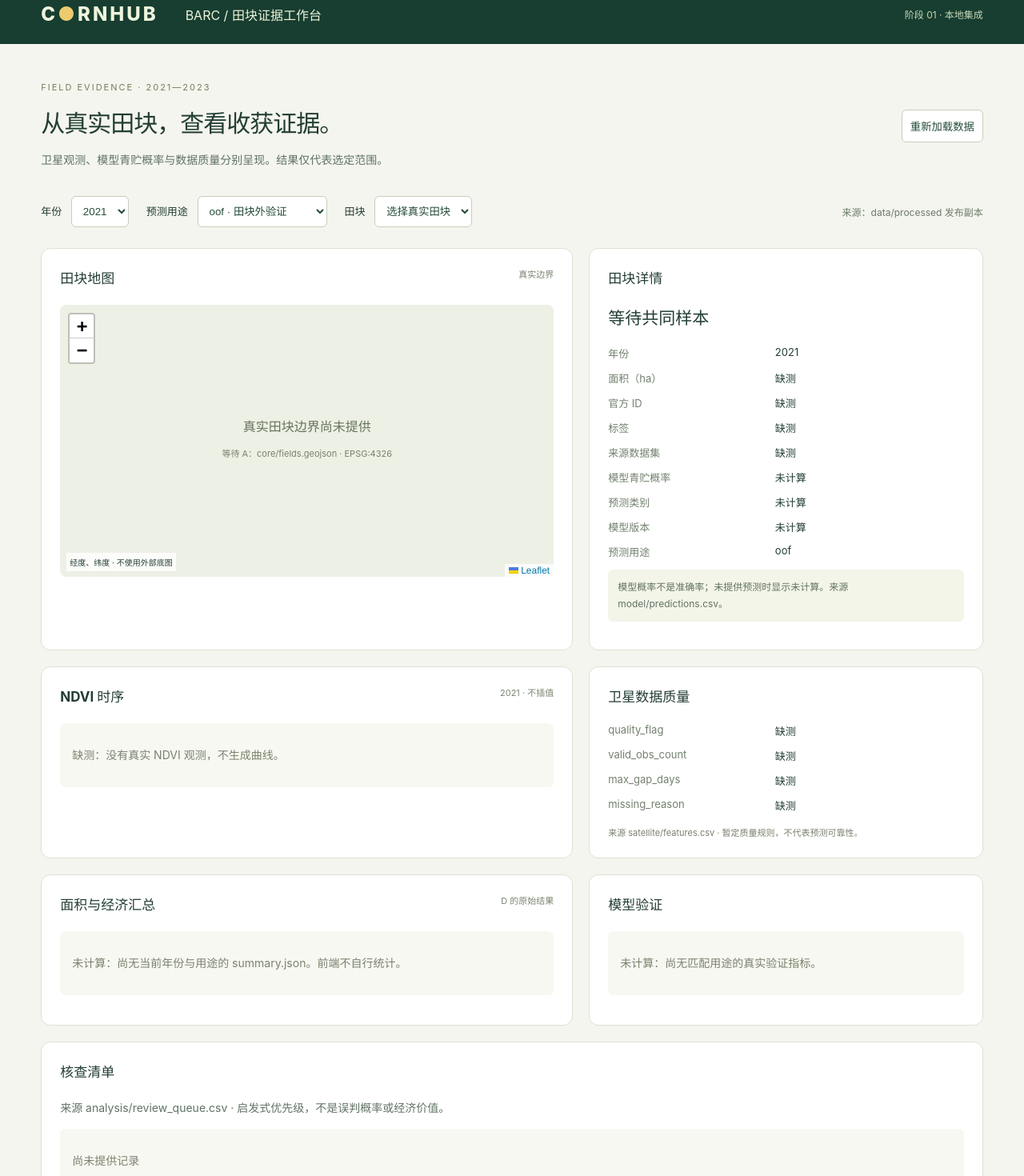
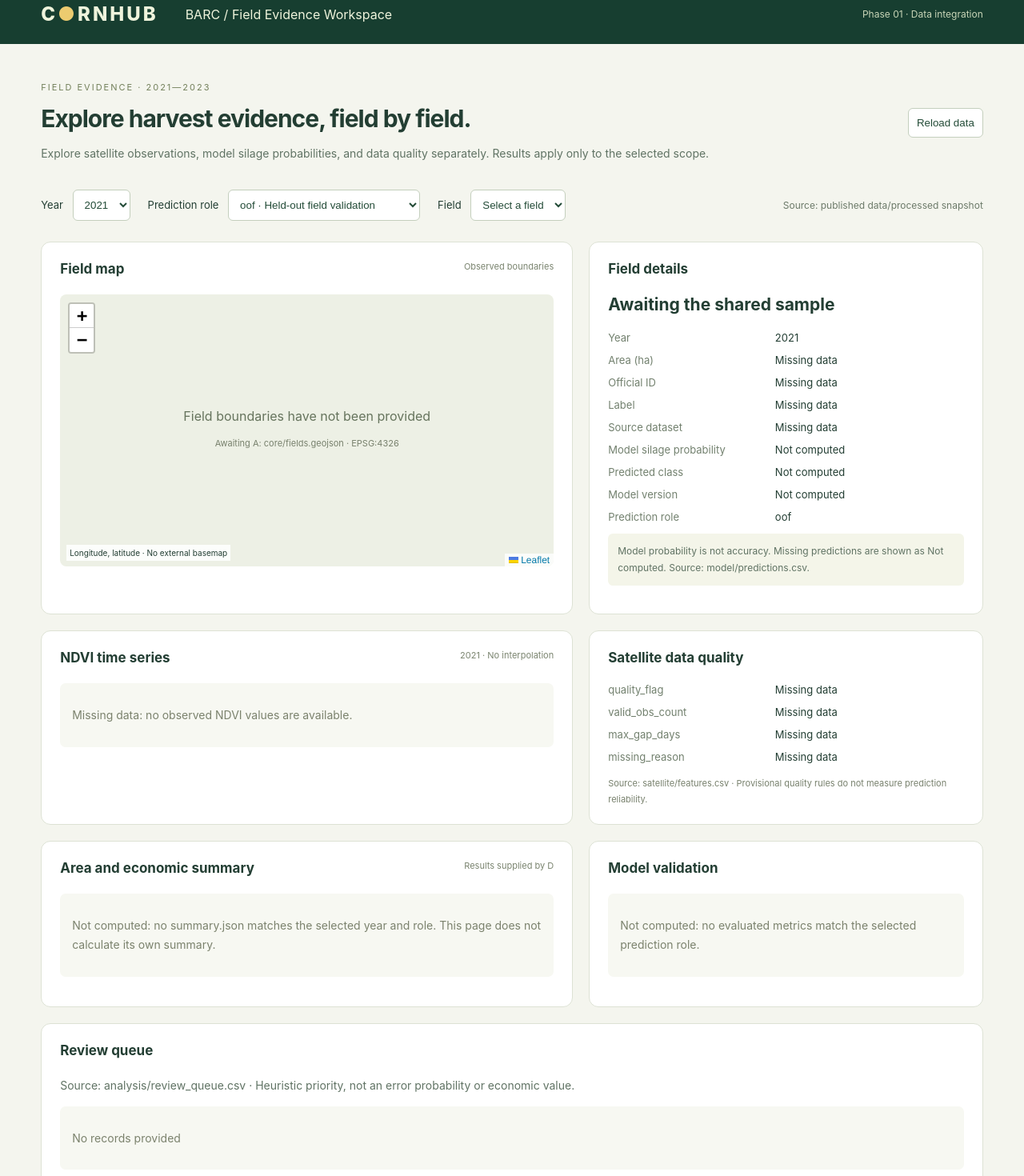
Before and after one commit to superboycyc-dot/CornHub, a React (Vite) app in the folder web/: page / in a window 1280 px wide. Shown: the part 20-1490 px from the top of the page at 80% size. Built offline with nearby package versions, Linux system fonts and the light colour scheme.

Commit message:
feat(web): translate evidence workspace and errors into English

```diff
--- a/web/index.html
+++ b/web/index.html
@@ -1,9 +1,9 @@
 <!doctype html>
-<html lang="zh-CN">
+<html lang="en">
   <head>
     <meta charset="UTF-8" />
     <meta name="viewport" content="width=device-width,initial-scale=1" />
-    <title>CornHub · 田块证据</title>
+    <title>CornHub · Field Evidence</title>
   </head>
   <body>
     <div id="root"></div>
--- a/web/src/data.js
+++ b/web/src/data.js
@@ -65,7 +65,8 @@ export function parse(name, text) {
     ],
   };
   for (const key of headers[name] || [])
-    if (!result.meta.fields?.includes(key)) throw Error(`缺少合同字段 ${key}`);
+    if (!result.meta.fields?.includes(key))
+      throw Error(`Missing contract field ${key}`);
   if (result.errors.length)
     throw Error(result.errors.map((e) => e.message).join("; "));
   return result.data;
@@ -77,7 +78,7 @@ export function unique(rows, keys) {
   const seen = new Set();
   for (const row of rows) {
     const key = JSON.stringify(keys.map((k) => row[k]));
-    if (seen.has(key)) throw Error(`重复键 ${keys.join("+")}: ${key}`);
+    if (seen.has(key)) throw Error(`Duplicate key ${keys.join("+")}: ${key}`);
     seen.add(key);
   }
   return rows;
@@ -95,12 +96,12 @@ export function validate(name, data) {
     unique(data, keys[name]);
     for (const row of data) {
       if (!row.field_id || !/^\d{4}$/.test(row.year))
-        throw Error("field_id/year 不符合合同");
+        throw Error("field_id/year does not meet the contract");
       if (
         "prediction_role" in row &&
         !["oof", "inference"].includes(row.prediction_role)
       )
-        throw Error("未知 prediction_role");
+        throw Error("Unknown prediction_role");
       for (const [k, min, max] of [
         ["p_silage", 0, 1],
         ["ndvi", -1, 1],
@@ -112,25 +113,25 @@ export function validate(name, data) {
             number(row[k]) < min ||
             number(row[k]) > max)
         )
-          throw Error(`${k} 超出范围`);
+          throw Error(`${k} out of range`);
     }
   }
   if (name === "core/fields.geojson") {
     if (data.type !== "FeatureCollection" || !Array.isArray(data.features))
-      throw Error("需要 FeatureCollection");
+      throw Error("Expected a FeatureCollection");
     unique(
       data.features.map((f) => f.properties),
       ["field_id"],
     );
     if (data.crs && !JSON.stringify(data.crs).match(/4326|CRS84/))
-      throw Error("边界必须为 EPSG:4326");
+      throw Error("Boundaries must use EPSG:4326");
     for (const f of data.features) {
       if (
         typeof f.properties?.field_id !== "string" ||
         !f.properties.field_id ||
         !["Polygon", "MultiPolygon"].includes(f.geometry?.type)
       )
-        throw Error("边界 ID/几何不符合合同");
+        throw Error("Boundary ID/geometry does not meet the contract");
       const walk = (c) => {
         if (typeof c[0] === "number") {
           if (
@@ -140,7 +141,7 @@ export function validate(name, data) {
             Math.abs(c[0]) > 180 ||
             Math.abs(c[1]) > 90
           )
-            throw Error("经纬度范围错误");
+            throw Error("Invalid longitude/latitude range");
         } else c.forEach(walk);
       };
       walk(f.geometry.coordinates);
@@ -158,7 +159,7 @@ export async function loadData() {
     return {
       data: {},
       errors: {
-        manifest: `清单加载失败：${e.message}；请运行 npm run sync:data`,
+        manifest: `Manifest loading failed: ${e.message}; ask the site maintainer to run npm run sync:data and republish`,
       },
     };
   }
@@ -167,7 +168,7 @@ export async function loadData() {
   await Promise.all(
     paths.map(async (name) => {
       if (manifest.files?.[name]?.status !== "available") {
-        errors[name] = "尚未提供";
+        errors[name] = "Not provided";
         return;
       }
       try {
@@ -175,7 +176,7 @@ export async function loadData() {
         if (!r.ok) throw Error(`HTTP ${r.status}`);
         data[name] = validate(name, parse(name, await r.text()));
       } catch (e) {
-        errors[name] = `加载失败：${e.message}`;
+        errors[name] = `Loading failed: ${e.message}`;
       }
     }),
   );
--- a/web/src/main.jsx
+++ b/web/src/main.jsx
@@ -4,7 +4,8 @@ import L from "leaflet";
 import "leaflet/dist/leaflet.css";
 import "./style.css";
 import { loadData, number, present } from "./data";
-const show = (v, missing = "缺测") => (present(v) ? String(v) : missing);
+const show = (v, missing = "Missing data") =>
+  present(v) ? String(v) : missing;
 function Map({ fields, onSelect, selected }) {
   const el = useRef(),
     map = useRef();
@@ -30,15 +31,17 @@ function Map({ fields, onSelect, selected }) {
   }, [fields, selected]);
   return (
     <div className="map-wrap">
-      <div ref={el} className="map" aria-label="田块地图" />
+      <div ref={el} className="map" aria-label="Field map" />
       {!fields?.features.length && (
         <div className="map-empty">
-          真实田块边界尚未提供
+          Field boundaries have not been provided
           <br />
-          <small>等待 A：core/fields.geojson · EPSG:4326</small>
+          <small>Awaiting A: core/fields.geojson · EPSG:4326</small>
         </div>
       )}
-      <span className="map-note">经度、纬度 · 不使用外部底图</span>
+      <span className="map-note">
+        Longitude, latitude · No external basemap
+      </span>
     </div>
   );
 }
@@ -50,7 +53,11 @@ function Curve({ rows }) {
         a.date.localeCompare(b.date) || a.scene_id.localeCompare(b.scene_id),
     );
   if (!good.length)
-    return <p className="empty">缺测：没有真实 NDVI 观测，不生成曲线。</p>;
+    return (
+      <p className="empty">
+        Missing data: no observed NDVI values are available.
+      </p>
+    );
   const dates = good.map((r) => Date.parse(r.date)),
     min = Math.min(...dates),
     max = Math.max(...dates);
@@ -59,7 +66,7 @@ function Curve({ rows }) {
       <svg
         viewBox="0 0 640 190"
         role="img"
-        aria-label="真实 NDVI 观测点；不插值、不连线"
+        aria-label="Observed NDVI points; no interpolation or connecting lines"
       >
         <line x1="40" y1="10" x2="40" y2="165" stroke="#aaa" />
         <line x1="40" y1="165" x2="620" y2="165" stroke="#aaa" />
@@ -77,7 +84,8 @@ function Curve({ rows }) {
             fill={number(r.valid_pixel_fraction) >= 0.5 ? "#286c53" : "#a36c31"}
           >
             <title>
-              {r.date} NDVI={r.ndvi} 有效比例={r.valid_pixel_fraction} scene_id=
+              {r.date} NDVI={r.ndvi} valid-pixel fraction=
+              {r.valid_pixel_fraction} scene_id=
               {r.scene_id}
             </title>
           </circle>
@@ -90,11 +98,11 @@ function Curve({ rows }) {
         </text>
       </svg>
       <small>
-        仅展示观测点，不插值。棕色：有效比例不足 0.5 或缺测。来源
-        satellite/timeseries.csv
+        Observed points only; no interpolation. Brown: valid-pixel fraction
+        below 0.5 or missing. Source: satellite/timeseries.csv
       </small>
       <details>
-        <summary>逐景来源</summary>
+        <summary>Scene-level sources</summary>
         <Table
           rows={rows}
           cols={[
@@ -133,7 +141,7 @@ function Table({ rows, cols }) {
       </table>
     </div>
   ) : (
-    <p className="empty">尚未提供记录</p>
+    <p className="empty">No records provided</p>
   );
 }
 function App() {
@@ -201,23 +209,24 @@ function App() {
         <div className="brand">
           C<span>●</span>RNHUB
         </div>
-        <span>BARC / 田块证据工作台</span>
-        <span className="stage">阶段 01 · 本地集成</span>
+        <span>BARC / Field Evidence Workspace</span>
+        <span className="stage">Phase 01 · Data integration</span>
       </header>
       <main>
         <div className="intro">
           <div>
             <p className="eyebrow">FIELD EVIDENCE · 2021—2023</p>
-            <h1>从真实田块，查看收获证据。</h1>
+            <h1>Explore harvest evidence, field by field.</h1>
             <p>
-              卫星观测、模型青贮概率与数据质量分别呈现。结果仅代表选定范围。
+              Explore satellite observations, model silage probabilities, and
+              data quality separately. Results apply only to the selected scope.
             </p>
           </div>
-          <button onClick={reload}>重新加载数据</button>
+          <button onClick={reload}>Reload data</button>
         </div>
         <div className="toolbar">
           <label>
-            年份{" "}
+            Year{" "}
             <select value={year} onChange={(e) => setYear(e.target.value)}>
               {["2021", "2022", "2023"].map((y) => (
                 <option key={y}>{y}</option>
@@ -225,44 +234,57 @@ function App() {
             </select>
           </label>
           <label>
-            预测用途{" "}
+            Prediction role{" "}
             <select value={role} onChange={(e) => setRole(e.target.value)}>
-              <option value="oof">oof · 田块外验证</option>
-              <option value="inference">inference · 全量推断</option>
+              <option value="oof">oof · Held-out field validation</option>
+              <option value="inference">
+                inference · Full-model predictions
+              </option>
             </select>
           </label>
           <label>
-            田块{" "}
+            Field{" "}
             <select value={fieldId} onChange={(e) => setId(e.target.value)}>
-              <option value="">选择真实田块</option>
+              <option value="">Select a field</option>
               {allIds.map((i) => (
                 <option key={i}>{i}</option>
               ))}
             </select>
           </label>
-          <span>{loading ? "正在加载…" : "来源：data/processed 发布副本"}</span>
+          <span>
+            {loading ? "Loading…" : "Source: published data/processed snapshot"}
+          </span>
         </div>
         <div className="grid">
           <section className="card map-card">
             <h2>
-              田块地图 <small>真实边界</small>
+              Field map <small>Observed boundaries</small>
             </h2>
             <Map fields={fields} selected={fieldId} onSelect={setId} />
           </section>
           <section className="card">
-            <h2>田块详情</h2>
-            <h3>{fieldId || "等待共同样本"}</h3>
+            <h2>Field details</h2>
+            <h3>{fieldId || "Awaiting the shared sample"}</h3>
             <dl>
               {Object.entries({
-                年份: year,
-                "面积（ha）": show(boundary?.area_ha),
-                "官方 ID": show(boundary?.source_field_id),
-                标签: show(label?.label),
-                来源数据集: show(boundary?.source_dataset_id),
-                模型青贮概率: show(prediction?.p_silage, "未计算"),
-                预测类别: show(prediction?.predicted_label, "未计算"),
-                模型版本: show(prediction?.model_version, "未计算"),
-                预测用途: role,
+                Year: year,
+                "Area (ha)": show(boundary?.area_ha),
+                "Official ID": show(boundary?.source_field_id),
+                Label: show(label?.label),
+                "Source dataset": show(boundary?.source_dataset_id),
+                "Model silage probability": show(
+                  prediction?.p_silage,
+                  "Not computed",
+                ),
+                "Predicted class": show(
+                  prediction?.predicted_label,
+                  "Not computed",
+                ),
+                "Model version": show(
+                  prediction?.model_version,
+                  "Not computed",
+                ),
+                "Prediction role": role,
               }).map(([k, v]) => (
                 <React.Fragment key={k}>
                   <dt>{k}</dt>
@@ -271,18 +293,18 @@ function App() {
               ))}
             </dl>
             <p className="notice">
-              模型概率不是准确率；未提供预测时显示未计算。来源
-              model/predictions.csv。
+              Model probability is not accuracy. Missing predictions are shown
+              as Not computed. Source: model/predictions.csv.
             </p>
           </section>
           <section className="card">
             <h2>
-              NDVI 时序 <small>{year} · 不插值</small>
+              NDVI time series <small>{year} · No interpolation</small>
             </h2>
             <Curve rows={selected(d["satellite/timeseries.csv"])} />
           </section>
           <section className="card">
-            <h2>卫星数据质量</h2>
+            <h2>Satellite data quality</h2>
             <dl>
               {[
                 "quality_flag",
@@ -297,17 +319,20 @@ function App() {
               ))}
             </dl>
             <small>
-              来源 satellite/features.csv · 暂定质量规则，不代表预测可靠性。
+              Source: satellite/features.csv · Provisional quality rules do not
+              measure prediction reliability.
             </small>
           </section>
           <section className="card">
             <h2>
-              面积与经济汇总 <small>D 的原始结果</small>
+              Area and economic summary <small>Results supplied by D</small>
             </h2>
             {summaryMatches ? (
               <>
                 <p>
-                  {summary.status === "pending" ? "未计算" : summary.status}
+                  {summary.status === "pending"
+                    ? "Not computed"
+                    : summary.status}
                 </p>
                 <dl>
                   {[
@@ -326,40 +351,44 @@ function App() {
                           typeof summary[k] === "object"
                             ? JSON.stringify(summary[k])
                             : summary[k],
-                          "未计算",
+                          "Not computed",
                         )}
                       </dd>
                     </React.Fragment>
                   ))}
                 </dl>
                 <p>
-                  经济情景：
+                  Economic scenario:
                   {summary.economic_scenario
                     ? JSON.stringify(summary.economic_scenario)
-                    : "未计算"}
+                    : "Not computed"}
                 </p>
                 <p>{JSON.stringify(summary.notes)}</p>
               </>
             ) : (
               <p className="empty">
-                未计算：尚无当前年份与用途的 summary.json。前端不自行统计。
+                Not computed: no summary.json matches the selected year and
+                role. This page does not calculate its own summary.
               </p>
             )}
           </section>
           <section className="card">
-            <h2>模型验证</h2>
+            <h2>Model validation</h2>
             {metrics?.status === "evaluated" &&
             metrics.prediction_role === role ? (
               <pre>{JSON.stringify(metrics, null, 2)}</pre>
             ) : (
-              <p className="empty">未计算：尚无匹配用途的真实验证指标。</p>
+              <p className="empty">
+                Not computed: no evaluated metrics match the selected prediction
+                role.
+              </p>
             )}
           </section>
           <section className="card wide">
-            <h2>核查清单</h2>
+            <h2>Review queue</h2>
             <p>
-              来源 analysis/review_queue.csv ·
-              启发式优先级，不是误判概率或经济价值。
+              Source: analysis/review_queue.csv · Heuristic priority, not an
+              error probability or economic value.
             </p>
             <Table
               rows={queue}
@@ -374,7 +403,7 @@ function App() {
             />
           </section>
           <section className="card wide">
-            <h2>待补数据与接入检查</h2>
+            <h2>Data gaps and integration checks</h2>
             <Table
               rows={allIds
                 .map((field_id) => {
@@ -389,40 +418,44 @@ function App() {
                     year,
                     prediction_role: role,
                     reason: [
-                      !present(p?.p_silage) && "无预测",
+                      !present(p?.p_silage) && "No prediction",
                       (!f || f.quality_flag !== "usable") &&
-                        `卫星质量：${f?.quality_flag || "缺测"}`,
+                        `Satellite quality: ${f?.quality_flag || "Missing data"}`,
                     ]
                       .filter(Boolean)
-                      .join("；"),
+                      .join("; "),
                   };
                 })
                 .filter((r) => r.reason)}
               cols={["field_id", "year", "prediction_role", "reason"]}
             />
             <details open>
-              <summary>文件状态与加载失败提示</summary>
+              <summary>File status and loading errors</summary>
               {Object.entries(errors).map(([name, e]) => (
                 <p className="file-status" key={name}>
                   <code>{name}</code>
                   <span>{e}</span>
                 </p>
               ))}
-              {!Object.keys(errors).length && <p>全部合同文件已读取。</p>}
+              {!Object.keys(errors).length && (
+                <p>All contract files have been loaded.</p>
+              )}
             </details>
             {!!orphan.length && (
               <details>
-                <summary>未匹配边界的记录（不丢弃）</summary>
+                <summary>
+                  Records without matching boundaries (retained)
+                </summary>
                 <pre>{orphan.join("\n")}</pre>
               </details>
             )}
             <details>
-              <summary>输入记录数</summary>
+              <summary>Input record counts</summary>
               <pre>
                 {Object.entries(d)
                   .map(
                     ([k, v]) =>
-                      `${k}: ${Array.isArray(v) ? v.length : (v.features?.length ?? "JSON 对象")}`,
+                      `${k}: ${Array.isArray(v) ? v.length : (v.features?.length ?? "JSON object")}`,
                   )
                   .join("\n")}
               </pre>
@@ -430,8 +463,8 @@ function App() {
           </section>
         </div>
         <footer>
-          合同：docs/team-contract.md · 边界由 A 提供 · 时序 B · 模型 C · 汇总 D
-          · 页面 E
+          Contract: docs/team-contract.md · Boundaries: A · Time series: B ·
+          Model: C · Summary: D · Website: E
         </footer>
       </main>
     </>
```
Also changed, not shown: web/scripts/browser-check.mjs (+16 -14 lines), 1 other file (tests, documents, lock files or other folders).
